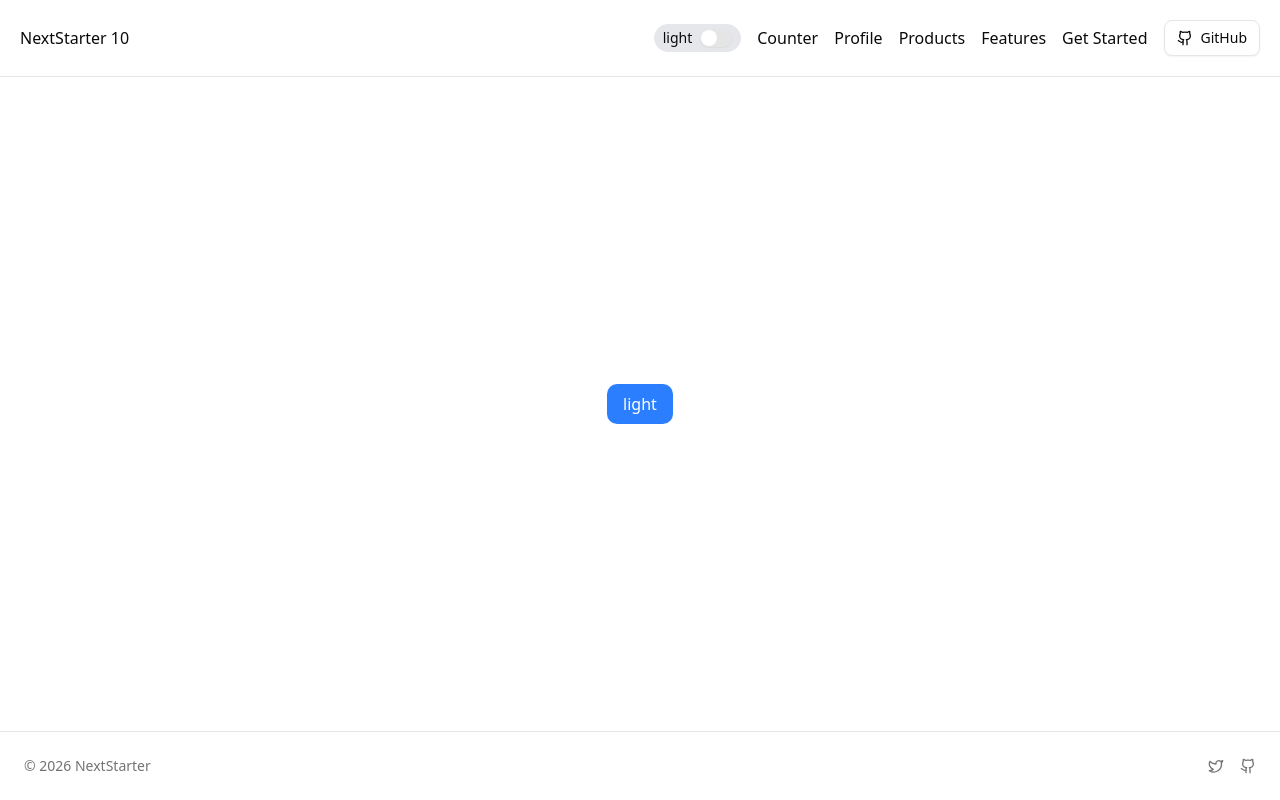
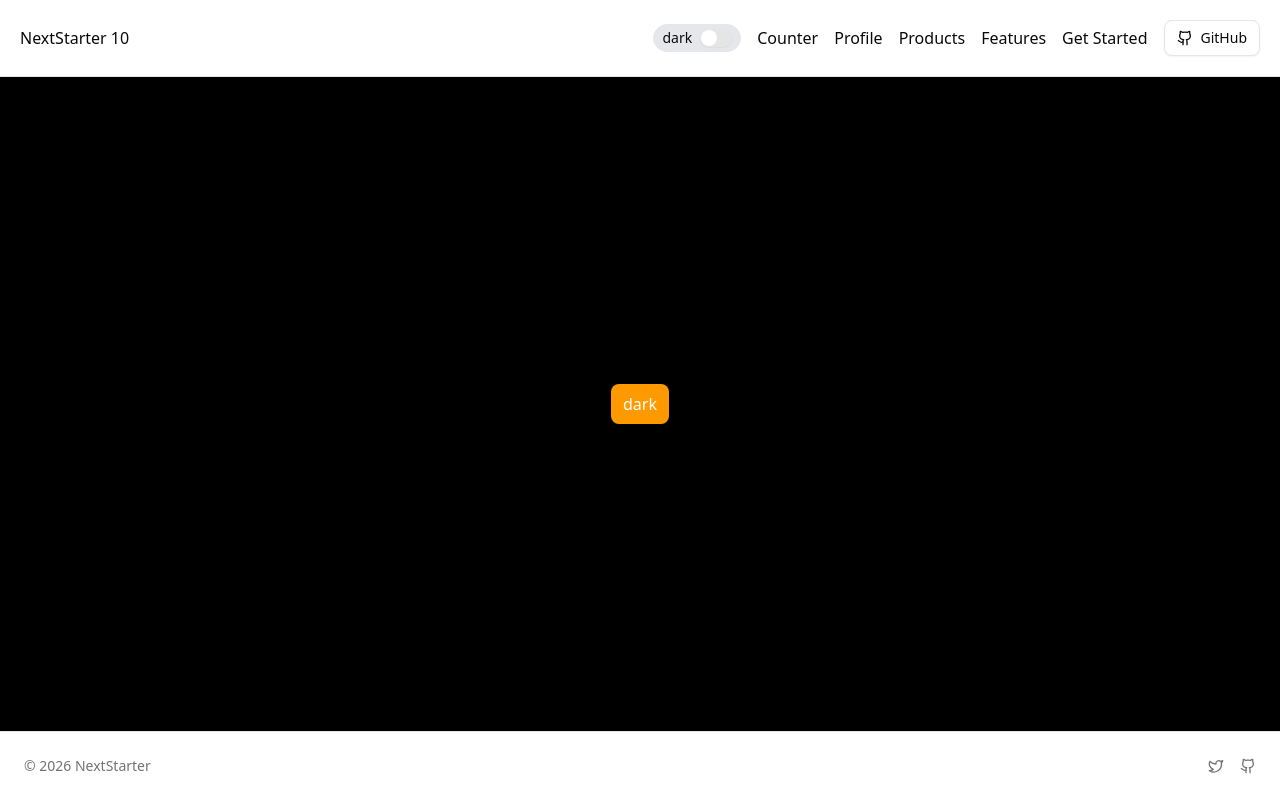
Before and after one commit to lengtith/nextjs-beginner, a Next.js app: page /theme in a window 1280 px wide. Built offline with nearby package versions, Linux system fonts and the light colour scheme.

Commit message:
lesson - async/await

```diff
--- a/src/app/photos/page.tsx
+++ /dev/null
@@ -1,30 +0,0 @@
-"use client";
-
-import { useEffect } from "react";
-import { usePhotoStore } from "@/stores/photoStore";
-
-export default function PhotosPage() {
-  const { photos, loading, fetchPhotos } = usePhotoStore();
-
-  useEffect(() => {
-    const loadPhotos = async () => {
-      const result = await fetchPhotos();
-
-      console.log(result);
-    };
-
-    loadPhotos();
-  }, [fetchPhotos]);
-
-  console.log("Store photos:", photos);
-
-  return (
-    <div>
-      {loading ? (
-        <p>Loading...</p>
-      ) : (
-        photos.map((photo) => <p key={photo.id}>{photo.title}</p>)
-      )}
-    </div>
-  );
-}
--- /dev/null
+++ b/src/app/posts/page.tsx
@@ -0,0 +1,47 @@
+"use client";
+
+import { useEffect, useState } from "react";
+import { postStore } from "@/stores/postStore";
+
+export default function PostsPage() {
+  const [loading, setLoading] = useState(true);
+  const [posts, setPosts] = useState([]);
+
+  const fetchPosts = async () => {
+    try {
+      setLoading(true);
+
+      const response = await fetch(
+        "https://jsonplaceholder.typicode.com/posts",
+      );
+      const posts = await response.json();
+      console.log(posts);
+      setPosts(posts);
+
+      setLoading(false);
+    } catch (error) {
+      console.log(error);
+    }
+  };
+
+  useEffect(() => {
+    fetchPosts();
+  }, []);
+
+  if (loading) {
+    return <p>Loading...</p>;
+  }
+
+  return (
+    <div>
+      {posts.map((item) => (
+        <div key={item.id}>
+          <p>ID: {item.id}</p>
+          <p>TITLE: {item.title}</p>
+          <p>BODY: {item.body}</p>
+          <hr />
+        </div>
+      ))}
+    </div>
+  );
+}
--- a/src/app/theme/page.tsx
+++ b/src/app/theme/page.tsx
@@ -2,15 +2,15 @@
 import { useThemeStore } from "@/stores/themeStore";
 
 export default function ThemePage() {
-  const { theme, toggleTheme } = useThemeStore();
+  const { theme, setTheme } = useThemeStore();
 
   return (
     <div
-      className={`flex-1 flex justify-center items-center ${theme == "light" ? "bg-white" : "bg-black"}`}
+      className={`flex-1 flex items-center justify-center  ${theme == "dark" ? "bg-black" : "bg-white"}`}
     >
       <button
-        className="bg-blue-500 rounded-lg px-4 py-2 text-white"
-        onClick={toggleTheme}
+        className="bg-amber-500 text-white px-3 py-2 rounded-md"
+        onClick={setTheme}
       >
         {theme}
       </button>
--- a/src/stores/photoStore.ts
+++ /dev/null
@@ -1,44 +0,0 @@
-import { create } from "zustand";
-
-interface PhotoProp {
-  id: number;
-  title: string;
-  url: string;
-}
-
-interface PhotosProp {
-  photos: PhotoProp[];
-  loading: boolean;
-  fetchPhotos: () => Promise<PhotoProp[]>;
-}
-
-export const usePhotoStore = create<PhotosProp>((set) => ({
-  photos: [],
-  loading: false,
-
-  fetchPhotos: async () => {
-    set({ loading: true });
-
-    try {
-      const response = await fetch(
-        "https://jsonplaceholder.typicode.com/photos",
-      );
-
-      const photos: PhotoProp[] = await response.json();
-
-      set({
-        photos,
-        loading: false,
-      });
-
-      return photos;
-    } catch (error) {
-      console.error("Failed to fetch photos:", error);
-
-      set({
-        loading: false,
-      });
-      return [];
-    }
-  },
-}));
--- /dev/null
+++ b/src/stores/postStore.ts
@@ -0,0 +1,27 @@
+import { create } from "zustand";
+
+const postStore = create((set) => ({
+  loading: true,
+  posts: [],
+  error: "",
+
+  fetchPosts: async () => {
+    try {
+      set({ loading: true });
+
+      const response = await fetch(
+        "https://jsonplaceholder.typicode.com/posts",
+      );
+      const data = await response.json();
+
+      set({ posts: data });
+
+      set({ loading: false });
+    } catch (error) {
+      console.log(error);
+      set({ error: "error" });
+    }
+  },
+}));
+
+export { postStore };
--- a/src/stores/themeStore.ts
+++ b/src/stores/themeStore.ts
@@ -1,20 +1,7 @@
 import { create } from "zustand";
-import { persist } from "zustand/middleware";
 
-interface ThemeProp {
-  theme: "light" | "dark";
-  toggleTheme: () => void;
-  setTheme: (theme: "light" | "dark") => void;
-}
-
-export const useThemeStore = create<ThemeProp>()(
-  persist(
-    (set) => ({
-      theme: "light",
-      toggleTheme: () =>
-        set((state) => ({ theme: state.theme == "light" ? "dark" : "light" })),
-      setTheme: (theme) => set({ theme }),
-    }),
-    { name: "theme" },
-  ),
-);
+export const useThemeStore = create((set) => ({
+  theme: "dark",
+  setTheme: () =>
+    set((state) => ({ theme: state.theme == "dark" ? "light" : "dark" })),
+}));
```
